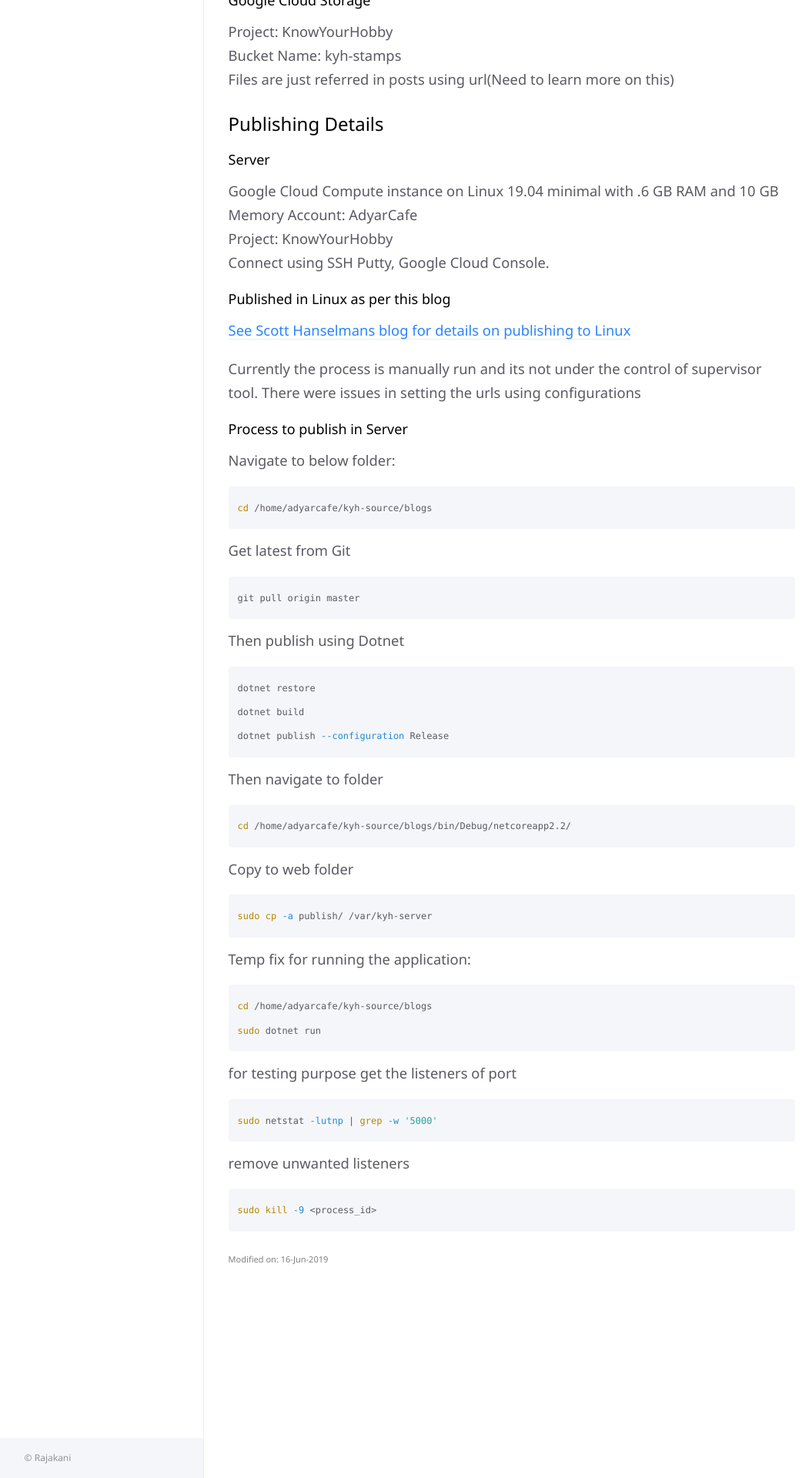
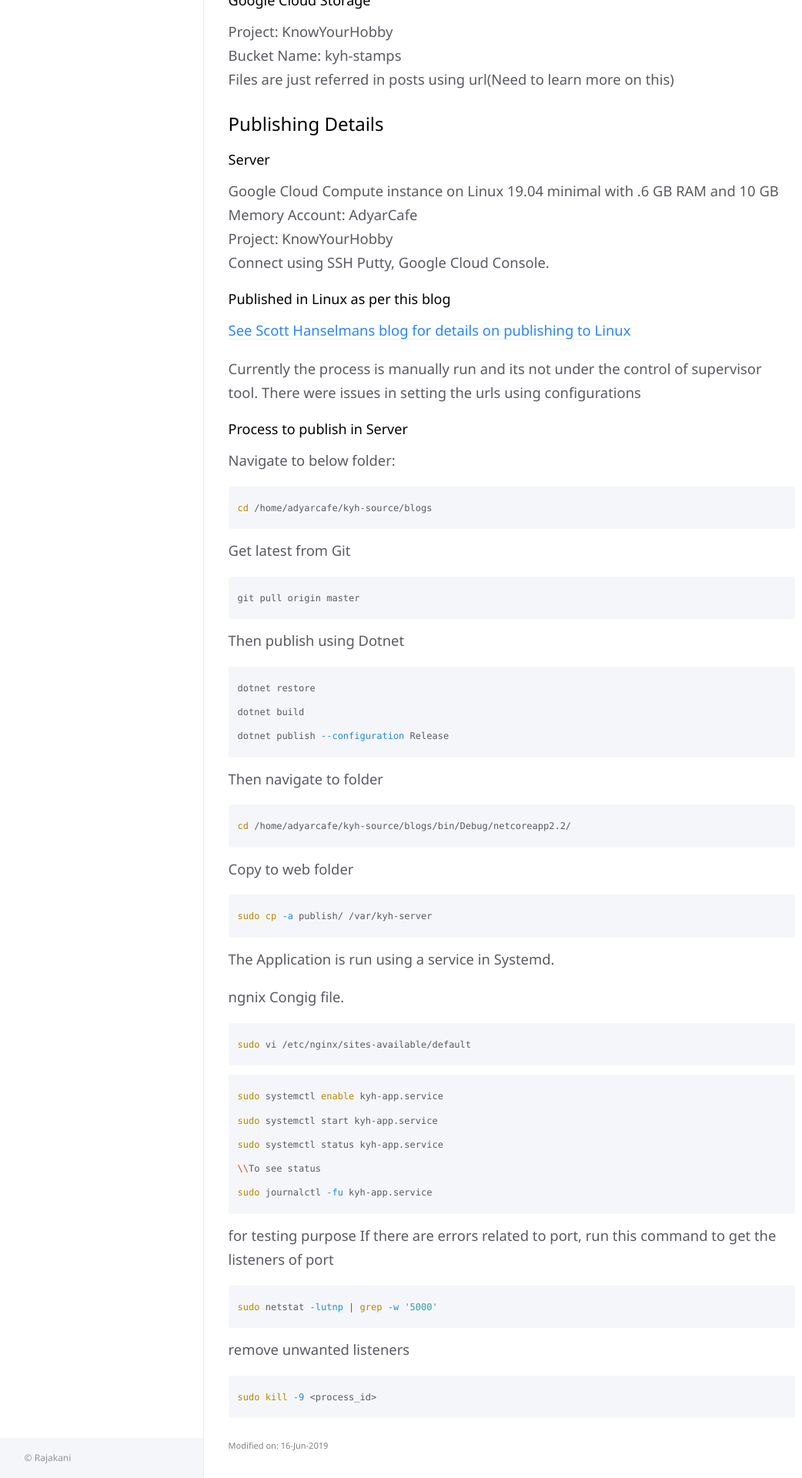
Before and after one commit to Rajakani/rajakani.github.io, a Jekyll site: the page built from docs/cloud-applications/know-your-hobby-app.md, in a window 1280 px wide. Shown: the part 864-2784 px from the top of the page at 77% size, without its empty margins (17-1059 px from the left). Built offline with Jekyll 4.4.1, drawn with Linux system fonts in a browser that asks for light colours; comment, search, counter and statistics services are not loaded.

Commit message:
updated Service data

````diff
--- a/docs/cloud-applications/know-your-hobby-app.md
+++ b/docs/cloud-applications/know-your-hobby-app.md
@@ -88,15 +88,24 @@ Copy to web folder
 sudo cp -a publish/ /var/kyh-server
 ```
 
-Temp fix for running the application:
+The Application is run using a service in Systemd.
+
+ngnix Congig file.
 
 ```bash
-cd /home/adyarcafe/kyh-source/blogs
-sudo dotnet run
+sudo vi /etc/nginx/sites-available/default
+```
+
+```bash
+sudo systemctl enable kyh-app.service
+sudo systemctl start kyh-app.service
+sudo systemctl status kyh-app.service
+\\To see status
+sudo journalctl -fu kyh-app.service
 ```
 
 for testing purpose
-get the listeners of port
+If there are errors related to port, run this command to get the listeners of port
 
 ```bash
 sudo netstat -lutnp | grep -w '5000'
````
